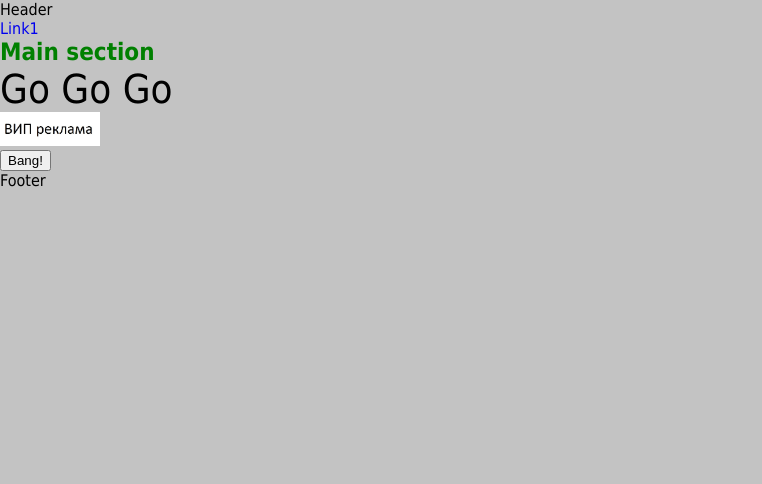
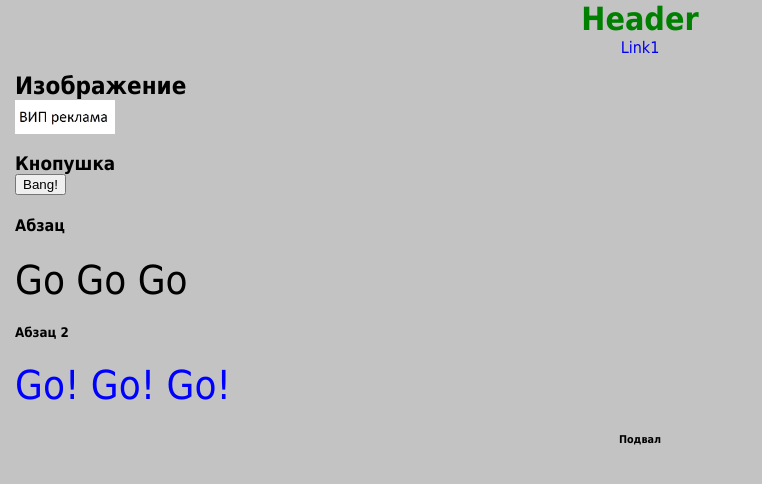
Before and after one commit to Nikitos99/otus, a PHP site: page / in a window 1280 px wide. Shown: the top 484 px of the page, without its empty margins (0-762 px from the left). Run offline with PHP 8.4, Linux system fonts and the light colour scheme.

Commit message:
Lesson-2 add tag <h>

```diff
--- a/css/style.css
+++ b/css/style.css
@@ -11,7 +11,14 @@ h1, h2, h3, p {
 button {
     cursor:pointer;
 }
+div {
+    margin: 15px;
+}
 
 .main_text {
     font-size:40px;
 }
+
+p.blue_text {
+    color:blue;
+}
--- a/index.html
+++ b/index.html
@@ -10,11 +10,14 @@
 		h1 {
 			color:green;
 		}
+		footer {
+			text-align:center;
+		}
 	</style>
 </head>
 <body>
-	<header>
-		Header
+	<header style="text-align:center;">
+		<h1>Header</h1>
 		<nav>
 			<a style="text-decoration:none;" href="#">Link1</a>
 		</nav>
@@ -22,18 +25,24 @@
 	<main>
 		<section>
 			<div>
-				<h1> Main section</h1>
-				<p class="main_text">Go Go Go</p>
+				<h2> Изображение</h2>
 				<img src="img/vip.jpg" width="100px">
 			</div>
 			<div>
+				<h3> Кнопушка</h3>
 				<button>Bang!</button>
+			</div>
+			<div>
+				<h4> Абзац</h4>
+				<p class="main_text">Go Go Go</p>
+				<h5> Абзац 2 </h5>
+				<p class="main_text blue_text">Go! Go! Go!</p>
 			</div>
 		</section>
 	</main>
 
 	<footer>
-		Footer
+		<h6> Подвал</h6>
 	</footer>
 </body>
 
```
